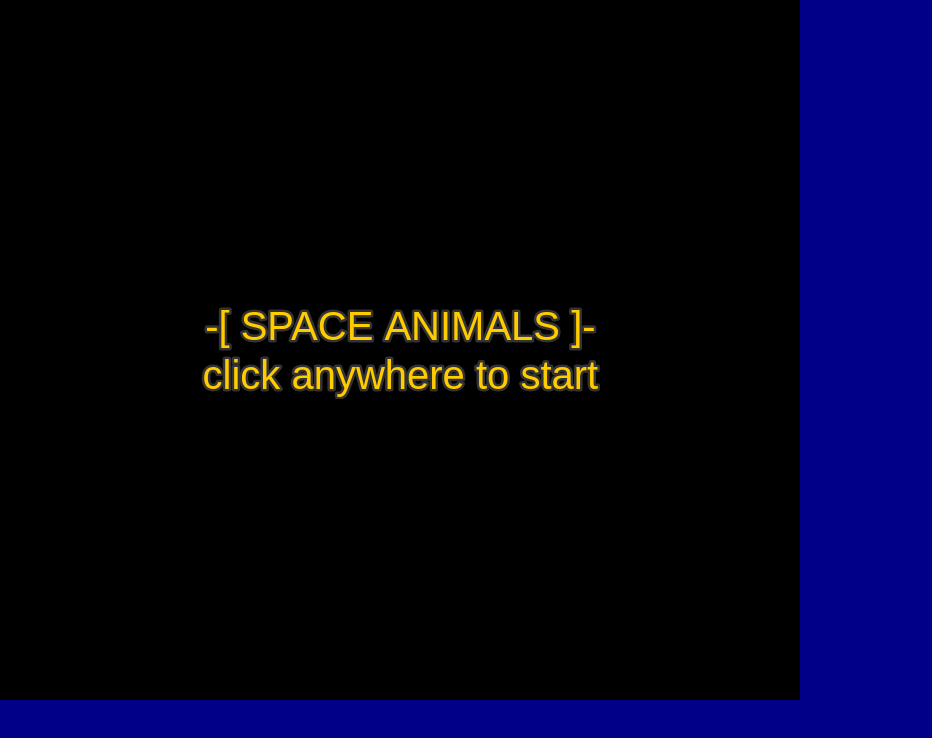
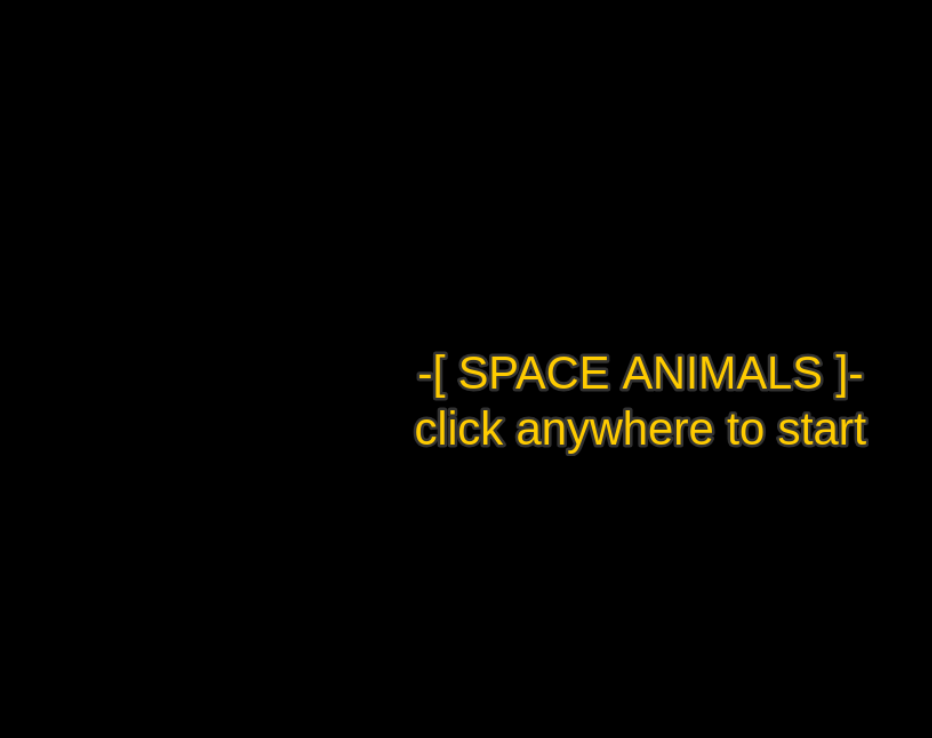
Before and after one commit to babruix/phaser-space-game, a plain HTML site: page index.html in a window 1280 px wide. Shown: the whole page, without its empty margins (0-932 px from the left). Drawn offline with Linux system fonts and the light colour scheme.

Commit message:
Scaling options added.

```diff
--- a/index.html
+++ b/index.html
@@ -26,7 +26,7 @@
       margin: 0;
     }
     body {
-      background-color: #000088
+      background-color: #000000
     }
   </style>
 </head>
--- a/js/Game.state.js
+++ b/js/Game.state.js
@@ -84,12 +84,6 @@ SpaceGame.Main.prototype = {
   },
 
   create: function() {
-    // set scale options
-    /* this.input.maxPointers = 1;
-     this.scale.scaleMode = Phaser.ScaleManager.SHOW_ALL;
-     this.scale.pageAlignHorizontally = true;
-     this.scale.pageAlignVertically = true;
-     this.scale.setScreenSize(true);*/
 
     game.audio.enemySndFire = game.add.audio('gulp', 2);
     game.audio.playerSndFire = game.add.audio('gunshot', 0.03);
--- a/js/Menu.state.js
+++ b/js/Menu.state.js
@@ -4,6 +4,13 @@ SpaceGame.Menu.prototype = {
     // load basic assets for this state
   },
   create : function(){
+    // set scale options
+    game.input.maxPointers = 1; // No multi-touch
+    game.scale.scaleMode = Phaser.ScaleManager.SHOW_ALL;
+    game.scale.pageAlignHorizontally = true;
+    game.scale.pageAlignVertically = true;
+    game.scale.setScreenSize(true);
+
     // place the assets and elements in their initial positions, create the state
     this._fontStyle = { font: "40px Arial", fill: "#FFCC00", stroke: "#333", strokeThickness: 5, align: "center" };
     this._startText = this.add.text(game.width/2, game.height/2, "-[ SPACE ANIMALS ]-\nclick anywhere to start", this._fontStyle);
```
